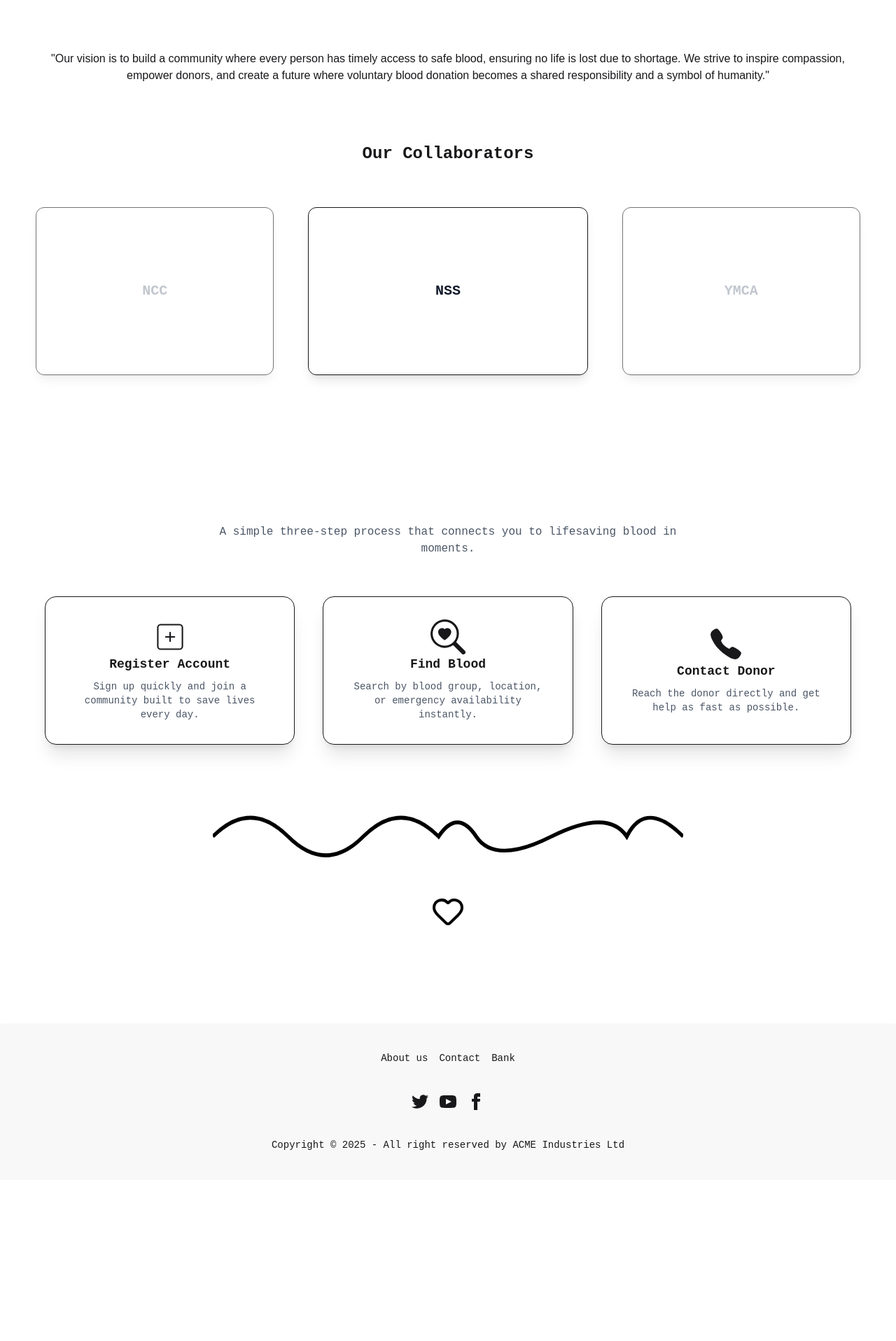
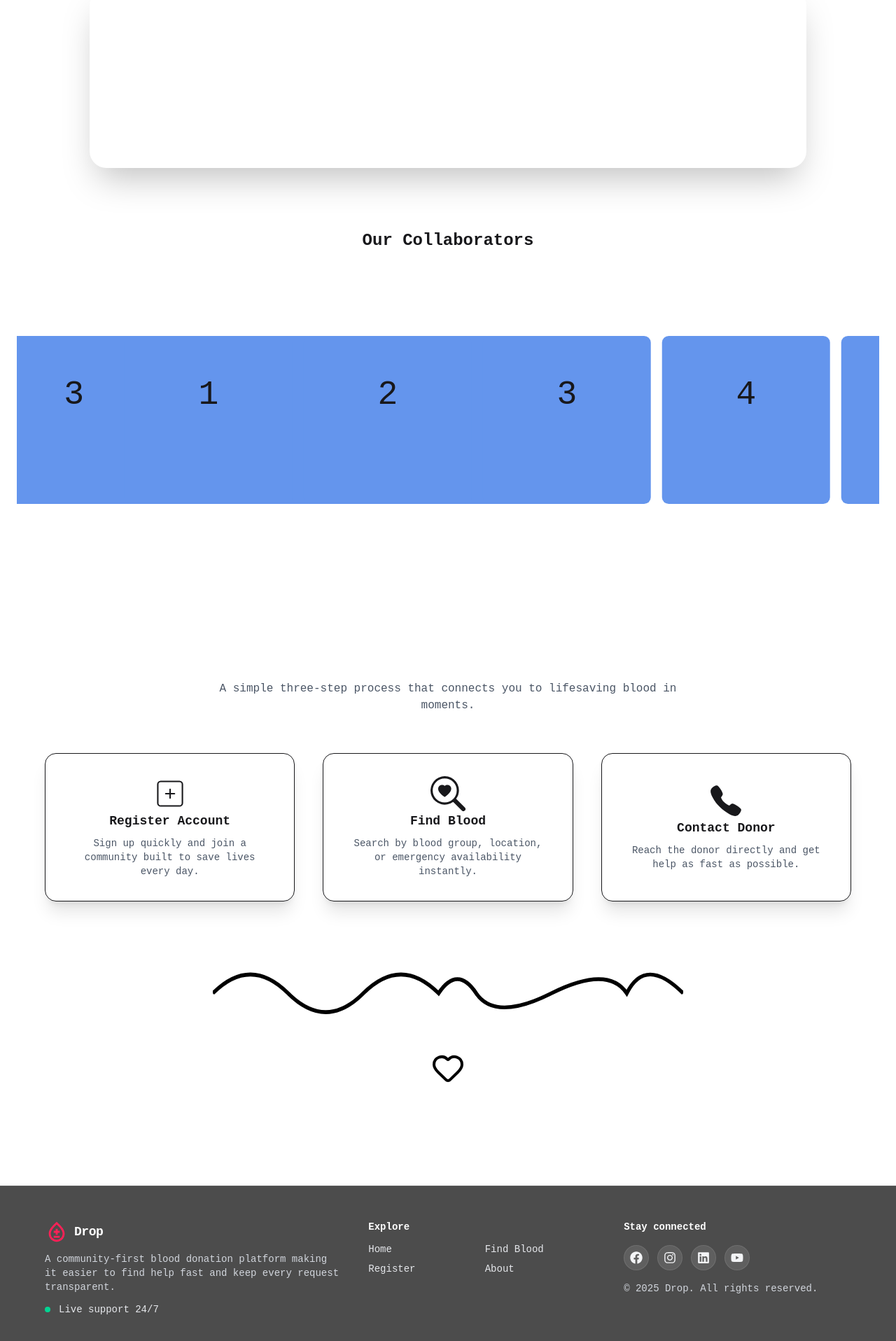
Before and after one commit to ArafatSany7/Drop, a React (Vite) app in the folder Client/: page / in a window 1280 px wide. Shown: the part 864-2780 px from the top of the page at 70% size. Before the commit the page ends 2550 px from the top, so only its background shows below. Built offline with nearby package versions, Linux system fonts and the light colour scheme.

Commit message:
Carousel Infinite

```diff
--- a/Client/src/Pages/Home/Collaborators/Collaborators.jsx
+++ b/Client/src/Pages/Home/Collaborators/Collaborators.jsx
@@ -6,37 +6,22 @@ const Collaborators = () => {
       <h1 className="text-center py-5 text-2xl font-semibold">
         Our Collaborators
       </h1>
-
-      <div
-        className="grid gap-6 py-10
-               grid-cols-1 sm:grid-cols-2 lg:grid-cols-3
-               place-items-center"
-      >
-        <div
-          className="w-85 h-60 border opacity-60  rounded-xl shadow-lg
-                 transition duration-300 ease-in-out
-                 hover:scale-105 hover:shadow-red-700
-                 flex items-center justify-center"
-        >
-          <span className="text-gray-400 text-xl font-semibold">NCC</span>
-        </div>
-
-        <div
-          className="w-100 h-60 border rounded-xl shadow-lg
-                 transition duration-300 ease-in-out
-                 hover:scale-105 hover:shadow-red-700
-                 flex items-center justify-center"
-        >
-          <span className="text-gray-900 text-xl font-semibold">NSS</span>
-        </div>
-
-        <div
-          className="w-85 h-60 opacity-60 border rounded-xl shadow-lg
-                 transition duration-300 ease-in-out
-                 hover:scale-105 hover:shadow-red-700
-                 flex items-center justify-center"
-        >
-          <span className="text-gray-400 text-xl font-semibold">YMCA</span>
+      <div className="carousel">
+        <div className="carousel-track">
+          <div className="group">
+            <div className="card">1</div>
+            <div className="card">2</div>
+            <div className="card">3</div>
+            <div className="card">4</div>
+            <div className="card">5</div>
+          </div>
+          <div aria-hidden className="group">
+            <div className="card">1</div>
+            <div className="card">2</div>
+            <div className="card">3</div>
+            <div className="card">4</div>
+            <div className="card">5</div>
+          </div>
         </div>
       </div>
     </div>
--- a/Client/src/Pages/Home/Motto/Motto.jsx
+++ b/Client/src/Pages/Home/Motto/Motto.jsx
@@ -2,16 +2,31 @@ import React from "react";
 
 const Motto = () => {
   return (
-    <div className="my-5 mx-14 transition duration-300 ease-in-out hover:-translate-y-1 hover:border-b-2 hover:border-b-red-800">
-      <h1 className="text-center text-2xl py-5  ">Our Vision</h1>
-      <p className="text-center font-secondary py-11">
-        "Our vision is to build a community where every person has timely access
-        to safe blood, ensuring no life is lost due to shortage. We strive to
-        inspire compassion, empower donors, and create a future where voluntary
-        blood donation becomes a shared responsibility and a symbol of
-        humanity."
-      </p>
-    </div>
+    <section className="px-4 sm:px-6 lg:px-12 py-12">
+      <div className="max-w-5xl mx-auto rounded-3xl overflow-hidden  text-white shadow-2xl">
+        <div className="relative p-10 sm:p-12">
+          <div
+            className="absolute -inset-20  blur-3xl opacity-60 pointer-events-none"
+            aria-hidden
+          ></div>
+          <div className="relative space-y-4 text-center">
+            <p className="text-sm uppercase tracking-[0.35em] text-white/70">
+              Our Vision
+            </p>
+            <h1 className="text-2xl sm:text-3xl font-semibold font-secondary">
+              No one should wait for hope to arrive
+            </h1>
+            <p className="font-secondary text-sm sm:text-base text-white/80 max-w-3xl mx-auto">
+              Our vision is to build a community where every person has timely
+              access to safe blood, ensuring no life is lost due to shortage. We
+              strive to inspire compassion, empower donors, and create a future
+              where voluntary blood donation becomes a shared responsibility and
+              a symbol of humanity.
+            </p>
+          </div>
+        </div>
+      </div>
+    </section>
   );
 };
 
--- a/Client/src/Pages/Registration/Donor/DonorRegistration.jsx
+++ b/Client/src/Pages/Registration/Donor/DonorRegistration.jsx
@@ -117,7 +117,11 @@ const DonorRegistration = () => {
       <header className="group relative overflow-hidden rounded-[28px] bg-gradient-to-br from-red-900 via-black to-black text-white p-8 shadow-2xl hover:shadow-red-900/30 bordertransition-all duration-500">
         <div
           aria-hidden
-          className="pointer-events-none absolute inset-0 bg-gradient-to-br from-red-900 via-black to-black opacity-90 transition-opacity duration-500 group-hover:opacity-100 after:content-[''] after:pointer-events-none after:absolute after:-inset-16 after:bg-rose-600/40 after:blur-3xl after:opacity-0 after:scale-75 after:transition-all after:duration-500 group-hover:after:opacity-70 group-hover:after:scale-110"
+          className="pointer-events-none absolute inset-0 bg-gradient-to-br from-red-900 via-black to-black opacity-90 transition-opacity duration-500 group-hover:opacity-100"
+        ></div>
+        <div
+          aria-hidden
+          className="pointer-events-none absolute -inset-16 bg-rose-600/40 blur-3xl opacity-0 scale-75 transition-all duration-500 group-hover:opacity-70 group-hover:scale-110"
         ></div>
         <div className="relative">
           <p className="text-sm uppercase tracking-[0.3em] text-white/70">
@@ -134,10 +138,6 @@ const DonorRegistration = () => {
         </div>
       </header>
 
-      <form
-        onSubmit={handleSubmit}
-        className=" backdrop-blur rounded-[32px] border border-white/10 p-8 shadow-2xl space-y-8 text-white"
-      ></form>
       <form
         onSubmit={handleSubmit}
         className=" backdrop-blur rounded-[32px] border border-white/10 p-8 shadow-2xl space-y-8 text-white"
--- a/Client/src/Pages/Registration/Registration/Registration.jsx
+++ b/Client/src/Pages/Registration/Registration/Registration.jsx
@@ -4,7 +4,7 @@ import DonorRegistration from "../Donor/DonorRegistration";
 
 const Registration = () => {
   return (
-    <div className="registration-container pt-28 pb-16 px-4 lg:px-8 min-h-screen bg-base-100">
+    <div className="registration-container pt-28 pb-16 px-4 lg:px-8 min-h-screen">
       <Helmet>
         <title> Drop | Registration</title>
       </Helmet>
--- a/Client/src/Shared/Footer/Footer.jsx
+++ b/Client/src/Shared/Footer/Footer.jsx
@@ -1,59 +1,73 @@
 import React from "react";
+import { Link } from "react-router-dom";
+import { MdOutlineBloodtype } from "react-icons/md";
+import { FaFacebook, FaInstagram, FaLinkedin, FaYoutube } from "react-icons/fa";
 
 const Footer = () => {
   return (
-    <div className=" mt-14">
-      <footer className="footer footer-horizontal footer-center bg-base-200 text-base-content rounded p-10">
-        <nav className="grid grid-flow-col gap-4">
-          <a className="link link-hover">About us</a>
-          <a className="link link-hover">Contact</a>
-          <a className="link link-hover">Bank</a>
-        </nav>
-        <nav>
-          <div className="grid grid-flow-col gap-4">
-            <a>
-              <svg
-                xmlns="http://www.w3.org/2000/svg"
-                width="24"
-                height="24"
-                viewBox="0 0 24 24"
-                className="fill-current"
+    <footer className="mt-16 bg-black/70 backdrop-blur-md border-t border-white/10 px-6 py-12 lg:px-12 text-white">
+      <div className="max-w-6xl mx-auto grid gap-10 lg:grid-cols-[1.3fr_1fr_1fr] items-start">
+        <div className="space-y-3">
+          <div className="flex items-center gap-2 font-semibold text-lg tracking-tight">
+            <MdOutlineBloodtype size={34} className="text-rose-500" />
+            <span>Drop</span>
+          </div>
+          <p className="text-sm text-gray-300 max-w-md">
+            A community-first blood donation platform making it easier to find
+            help fast and keep every request transparent.
+          </p>
+          <div className="flex items-center gap-3 text-sm text-gray-200">
+            <span className="inline-flex h-2 w-2 rounded-full bg-emerald-400"></span>
+            Live support 24/7
+          </div>
+        </div>
+
+        <div className="space-y-3">
+          <h3 className="text-sm font-semibold text-white">Explore</h3>
+          <div className="grid grid-cols-2 gap-2 text-sm text-gray-200">
+            <Link to="/">Home</Link>
+            <Link to="/find-blood">Find Blood</Link>
+            <Link to="/registration">Register</Link>
+            <Link to="/about">About</Link>
+          </div>
+        </div>
+
+        <div className="space-y-4">
+          <h3 className="text-sm font-semibold text-white">Stay connected</h3>
+          <div className="flex gap-3 text-gray-100">
+            {[
+              {
+                icon: <FaFacebook size={18} />,
+                label: "Facebook",
+              },
+              {
+                icon: <FaInstagram size={18} />,
+                label: "Instagram",
+              },
+              {
+                icon: <FaLinkedin size={18} />,
+                label: "LinkedIn",
+              },
+              {
+                icon: <FaYoutube size={18} />,
+                label: "YouTube",
+              },
+            ].map((item) => (
+              <a
+                key={item.label}
+                className="p-2 rounded-full bg-white/10 border border-white/10 hover:-translate-y-0.5 hover:shadow-lg hover:shadow-rose-500/20 transition"
+                aria-label={item.label}
               >
-                <path d="M24 4.557c-.883.392-1.832.656-2.828.775 1.017-.609 1.798-1.574 2.165-2.724-.951.564-2.005.974-3.127 1.195-.897-.957-2.178-1.555-3.594-1.555-3.179 0-5.515 2.966-4.797 6.045-4.091-.205-7.719-2.165-10.148-5.144-1.29 2.213-.669 5.108 1.523 6.574-.806-.026-1.566-.247-2.229-.616-.054 2.281 1.581 4.415 3.949 4.89-.693.188-1.452.232-2.224.084.626 1.956 2.444 3.379 4.6 3.419-2.07 1.623-4.678 2.348-7.29 2.04 2.179 1.397 4.768 2.212 7.548 2.212 9.142 0 14.307-7.721 13.995-14.646.962-.695 1.797-1.562 2.457-2.549z"></path>
-              </svg>
-            </a>
-            <a>
-              <svg
-                xmlns="http://www.w3.org/2000/svg"
-                width="24"
-                height="24"
-                viewBox="0 0 24 24"
-                className="fill-current"
-              >
-                <path d="M19.615 3.184c-3.604-.246-11.631-.245-15.23 0-3.897.266-4.356 2.62-4.385 8.816.029 6.185.484 8.549 4.385 8.816 3.6.245 11.626.246 15.23 0 3.897-.266 4.356-2.62 4.385-8.816-.029-6.185-.484-8.549-4.385-8.816zm-10.615 12.816v-8l8 3.993-8 4.007z"></path>
-              </svg>
-            </a>
-            <a>
-              <svg
-                xmlns="http://www.w3.org/2000/svg"
-                width="24"
-                height="24"
-                viewBox="0 0 24 24"
-                className="fill-current"
-              >
-                <path d="M9 8h-3v4h3v12h5v-12h3.642l.358-4h-4v-1.667c0-.955.192-1.333 1.115-1.333h2.885v-5h-3.808c-3.596 0-5.192 1.583-5.192 4.615v3.385z"></path>
-              </svg>
-            </a>
+                {item.icon}
+              </a>
+            ))}
           </div>
-        </nav>
-        <aside>
-          <p>
-            Copyright © {new Date().getFullYear()} - All right reserved by ACME
-            Industries Ltd
+          <p className="text-sm text-gray-300">
+            © {new Date().getFullYear()} Drop. All rights reserved.
           </p>
-        </aside>
-      </footer>
-    </div>
+        </div>
+      </div>
+    </footer>
   );
 };
 
--- a/Client/src/index.css
+++ b/Client/src/index.css
@@ -4,3 +4,47 @@
   --font-primary: "Roboto Mono", monospace;
   --font-secondary: "Poppins", sans-serif;
 }
+
+.carousel {
+  margin: 100px auto;
+  width: 100%;
+  display: flex;
+  overflow: hidden;
+  align-items: center;
+  position: relative;
+}
+.carousel::-webkit-scrollbar {
+  display: none;
+}
+.carousel-track {
+  display: flex;
+  width: max-content;
+  animation: scroll-marquee 16s linear infinite;
+}
+.card {
+  flex: 0 0 5em;
+  height: 5em;
+  padding: 1em;
+  background: cornflowerblue;
+  font-size: 3rem;
+  border-radius: 0.2em;
+  text-align: center;
+  align-content: center;
+}
+.group {
+  display: flex;
+  align-items: center;
+  justify-content: center;
+  gap: 1em;
+  padding-right: 1em;
+  flex: 0 0 auto;
+}
+
+@keyframes scroll-marquee {
+  from {
+    transform: translateX(0);
+  }
+  to {
+    transform: translateX(-50%);
+  }
+}
```
Also changed, not shown: Client/src/Shared/NavBar/NavBar.jsx (+18 -10 lines).
